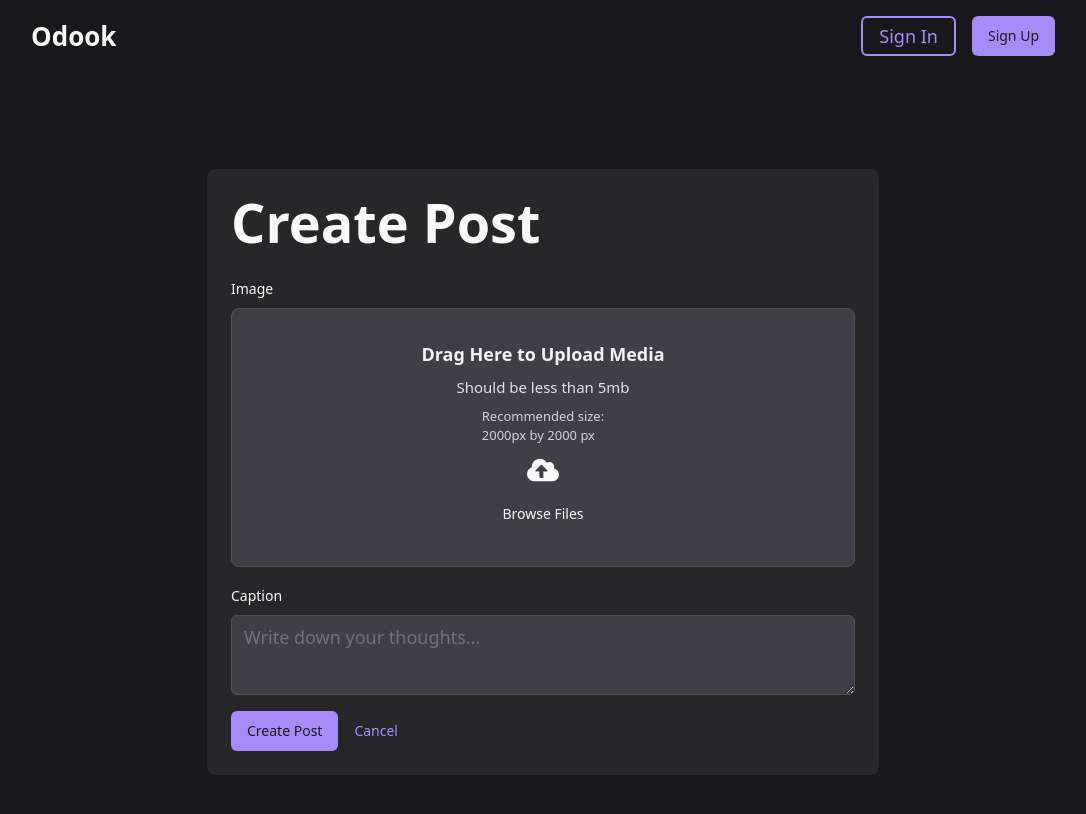
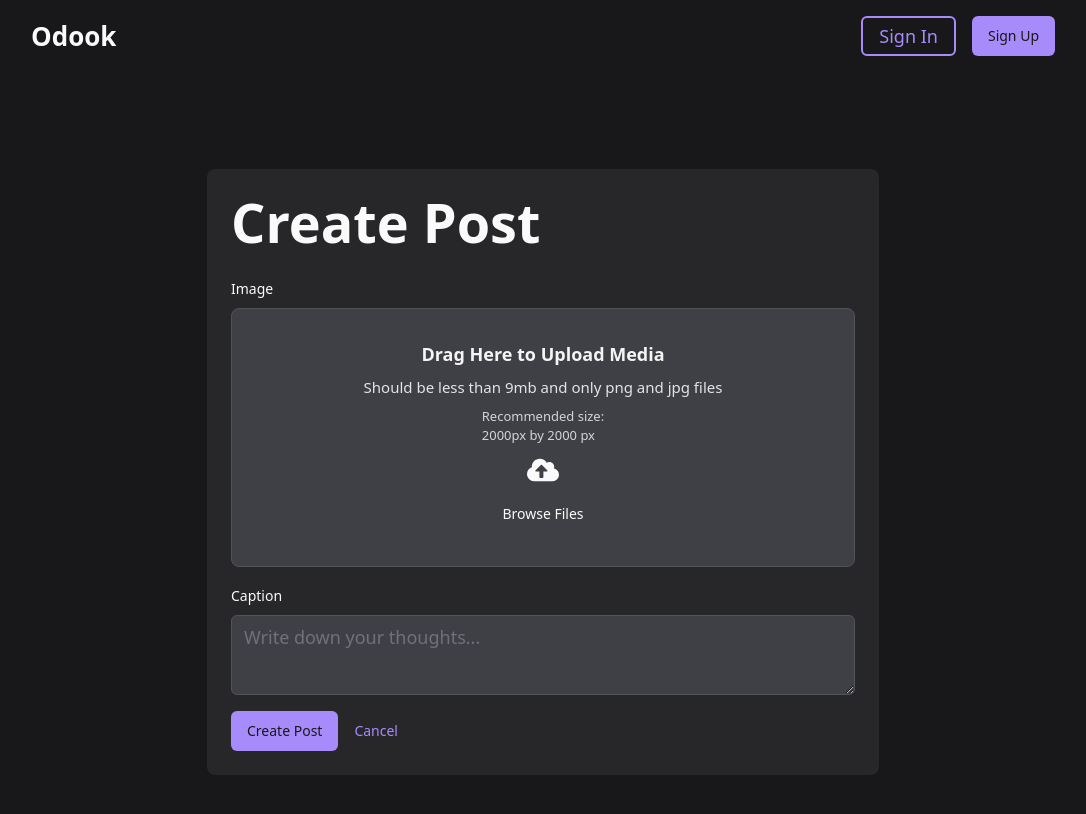
Before and after one commit to vulpes-walter1313/odin-book-fe, a React (Vite) app: page /posts/create in a window 1280 px wide. Shown: the top 814 px of the page, without its empty margins (97-1183 px from the left). Built offline with nearby package versions, Linux system fonts and the light colour scheme.

Commit message:
added clarity on files accepted

```diff
--- a/src/components/FileUploader.tsx
+++ b/src/components/FileUploader.tsx
@@ -30,7 +30,7 @@ function FileUploader({ onChange, setImgPreview }: FileUploaderProps) {
         Drag Here to Upload Media
       </p>
       <p className="text-mobsmp text-zinc-200 lg:text-desksmp">
-        Should be less than 5mb
+        Should be less than 9mb and only png and jpg files
       </p>
       <p className="text-mobxsp font-light text-zinc-300 lg:text-deskxsp lg:font-light">
         Recommended size:
```
